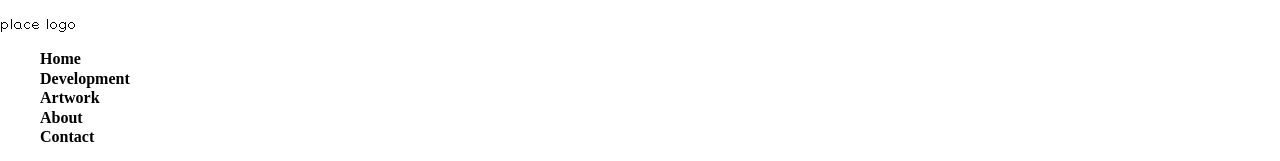
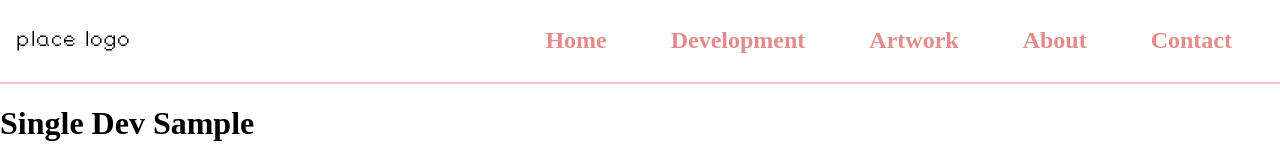
Before and after one commit to erindavid03/portfolio-site, a React app: page /development/1 in a window 1280 px wide. Shown: the top 161 px of the page. Built offline with nearby package versions, Linux system fonts and the light colour scheme; grey boxes are pictures that could not be loaded.

Commit message:
begin header styles for desktop

```diff
--- a/src/components/Header.js
+++ b/src/components/Header.js
@@ -4,6 +4,7 @@
 function Header() {
   return (
     <header>
+      <div className="header-wrap">
         <p>place logo</p>
 
         <nav>
@@ -15,6 +16,7 @@
                 <li><a href="#contact">Contact</a></li>
             </ul>
         </nav>
+      </div>
     </header>
   )
 }
--- a/src/styles/base/_variables.scss
+++ b/src/styles/base/_variables.scss
@@ -10,6 +10,7 @@
 $font-color-nav: #E48B8B;
 $link-hover: #67b6b9;
 $link-color: $font-color-main;
+$nav-hover: #FFF6F6;
 
 // ---- Fonts ----- //
 // load in custom font here
--- a/src/styles/components/_header.scss
+++ b/src/styles/components/_header.scss
@@ -5,5 +5,26 @@
 
     @media(min-width: $tablet){
         display: block;
+        border-bottom: solid 2px $border-colors;
+        .header-wrap{
+            display: flex;
+            justify-content: space-between;
+            font-size: $sub-heading-font-size;
+            padding: 0 1rem;
+            line-height: 2rem;
+            ul{
+                display: flex;
+
+                a{
+                    color: $font-color-nav;
+                    padding: 2rem;
+
+                    &:hover{
+                        background-color: $border-colors;
+                    }
+                }
+
+            }
+        }
     }
 }
```
